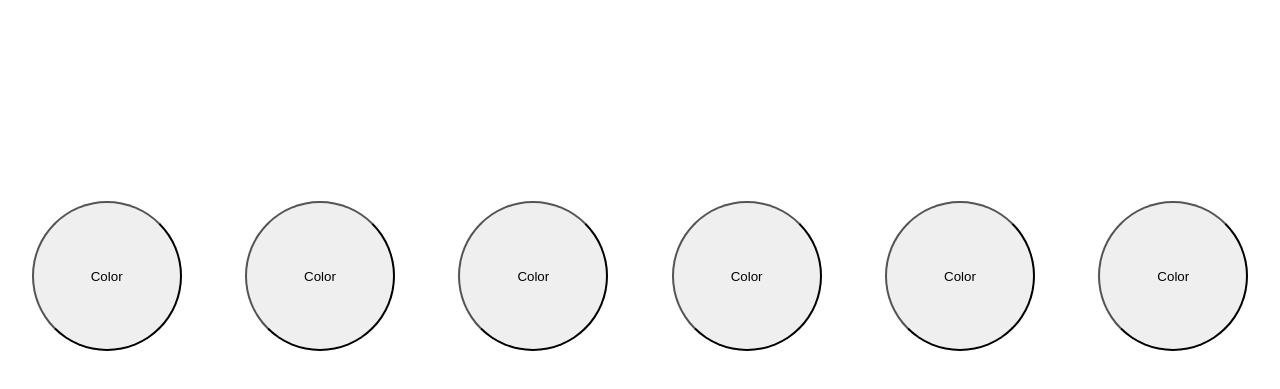
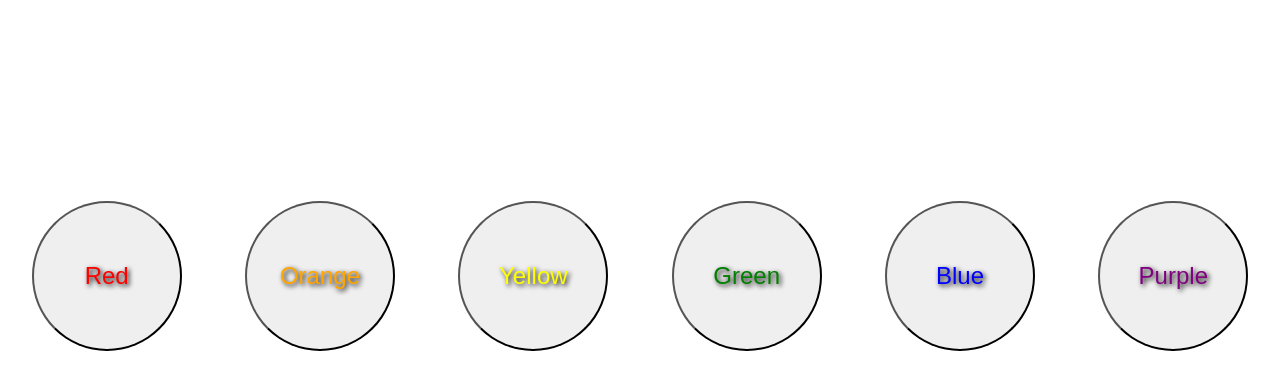
Before and after one commit to Bryandalton/Paint-your-mood, a plain HTML site: page index.html in a window 1280 px wide. Shown: the part 131-520 px from the top of the page. Drawn offline with Linux system fonts and the light colour scheme.

Commit message:
added colored text to buttons and text shadows

```diff
--- a/assets/style.css
+++ b/assets/style.css
@@ -15,10 +15,37 @@
     width: 150px;
     border-radius: 100%;
     align-items: center;
+    font-size: 1.5rem;
+   text-shadow: 2px 2px 5px black;
+
+}
+
+#redHover {
+   color: red;
+}
+
+#orangeHover {
+   color: orange;
+}
+
+#yellowHover {
+   color: yellow;
+}
+
+#greenHover {
+   color: green;
+}
+
+#blueHover {
+   color: blue;
+}
+
+#purpleHover {
+   color: purple;
 }
 
 #redHover:hover {
-
+   color: white;
    background: linear-gradient(to right,
     rgb(253, 211, 211) 0%,
     rgb(255, 158, 158) 25%,
@@ -29,7 +56,7 @@
 }
 
 #orangeHover:hover {
-
+   color: white;
    background: linear-gradient(to right,
     rgb(255, 225, 197) 0%,
     rgb(255, 199, 147) 25%,
@@ -40,7 +67,7 @@
 }
 
 #yellowHover:hover {
-
+   color: black;
    background: linear-gradient(to right,
     rgb(255, 254, 202) 0%,
     rgb(255, 253, 137) 25%,
@@ -51,7 +78,7 @@
 }
 
 #greenHover:hover {
-
+   color: white;
    background: linear-gradient(to right,
     rgb(194, 255, 189) 0%,
     rgb(147, 255, 137) 25%,
@@ -62,7 +89,7 @@
 }
 
 #blueHover:hover {
-
+   color: white;
    background: linear-gradient(to right,
     rgb(193, 194, 255) 0%,
     rgb(143, 145, 255) 25%,
@@ -73,7 +100,7 @@
 }
 
 #purpleHover:hover {
-
+   color: white;
    background: linear-gradient(to right,
     rgb(233, 194, 255) 0%,
     rgb(210, 132, 255) 25%,
--- a/index.html
+++ b/index.html
@@ -13,12 +13,12 @@
 
     <section>
         <div id="color-div">
-                <button class="btn color-btn" id="redHover" onclick="backgroundChange('red')">Color</button>
-                <button class="btn color-btn" id="orangeHover"  onclick="backgroundChange('orange')">Color</button>
-                <button class="btn color-btn" id="yellowHover"  onclick="backgroundChange('yellow')">Color</button>
-                <button class="btn color-btn" id="greenHover"  onclick="backgroundChange('green')">Color</button>
-                <button class="btn color-btn" id="blueHover"  onclick="backgroundChange('blue')">Color</button>
-                <button class="btn color-btn" id="purpleHover"  onclick="backgroundChange('purple')">Color</button>
+                <button class="btn color-btn" id="redHover" onclick="backgroundChange('red')">Red</button>
+                <button class="btn color-btn" id="orangeHover"  onclick="backgroundChange('orange')">Orange</button>
+                <button class="btn color-btn" id="yellowHover"  onclick="backgroundChange('yellow')">Yellow</button>
+                <button class="btn color-btn" id="greenHover"  onclick="backgroundChange('green')">Green</button>
+                <button class="btn color-btn" id="blueHover"  onclick="backgroundChange('blue')">Blue</button>
+                <button class="btn color-btn" id="purpleHover"  onclick="backgroundChange('purple')">Purple</button>
         </div>
     </section>
     <script src="./assets/script.js"></script>
```
